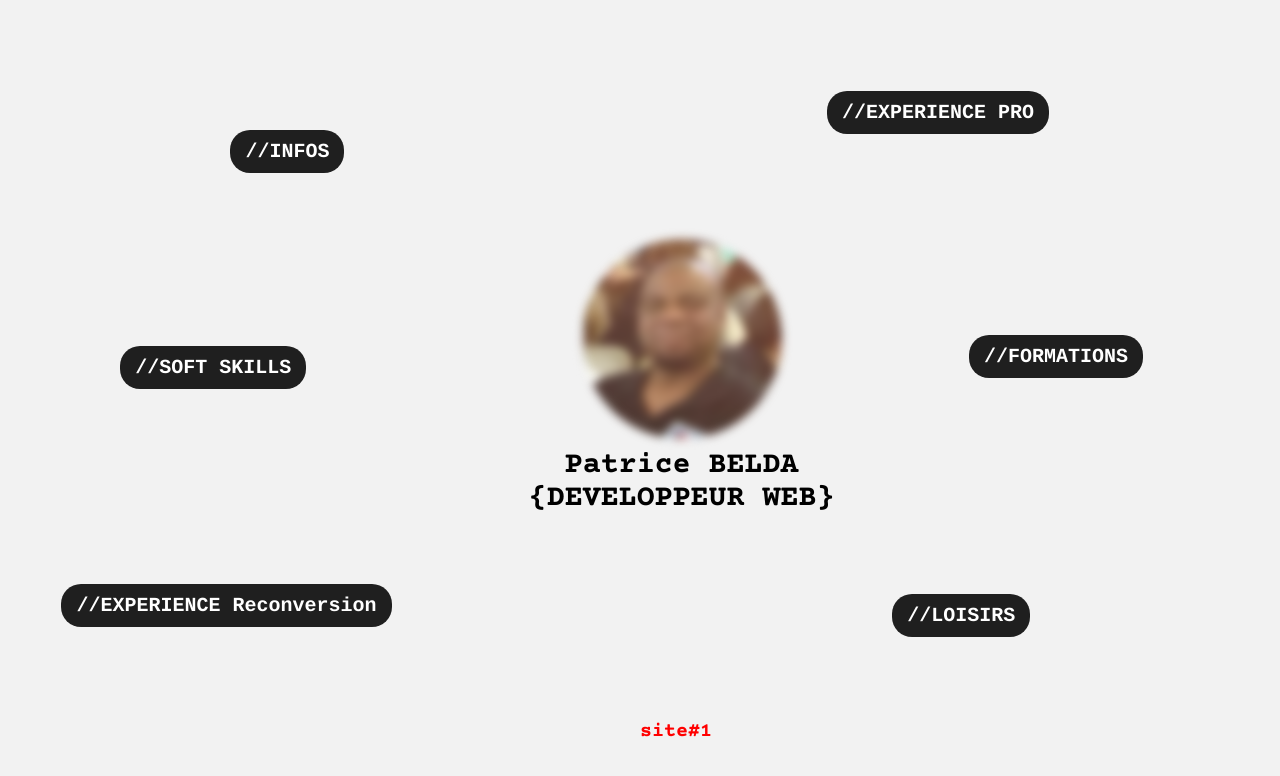
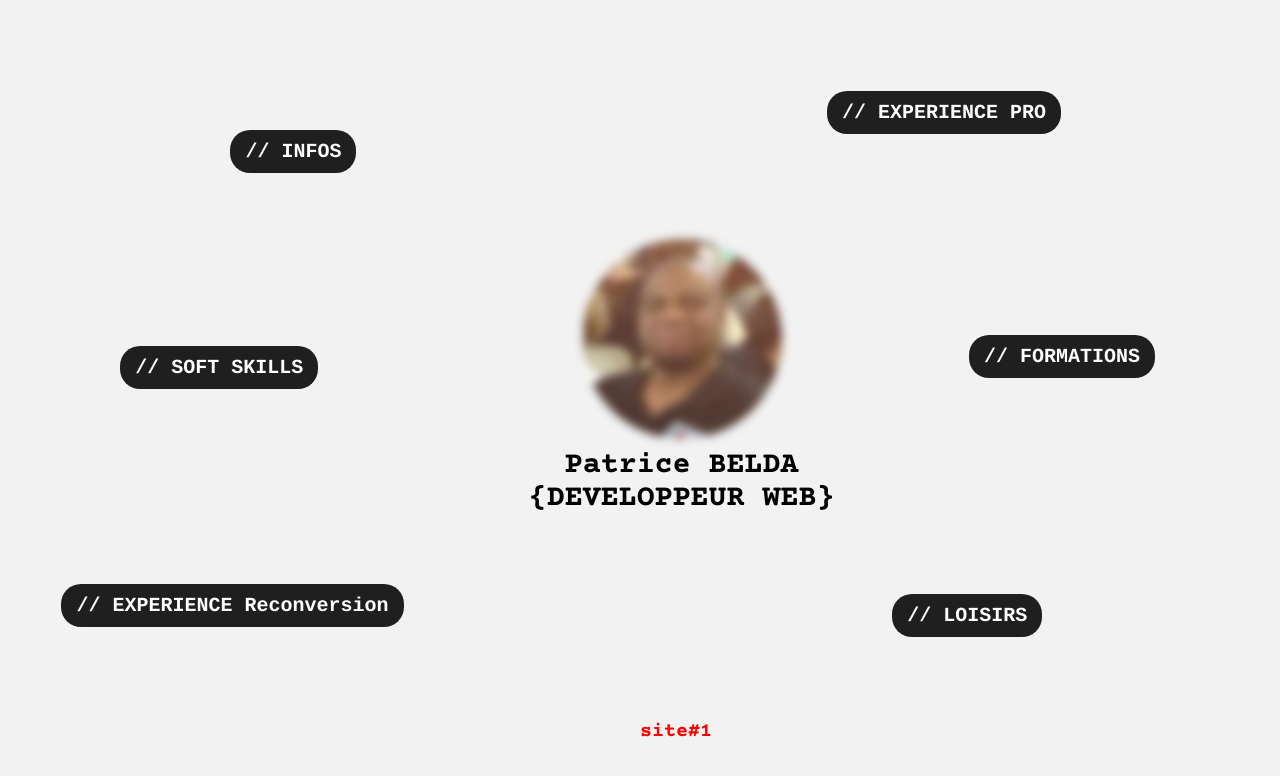
Before and after one commit to Code-Me-live/CV, a plain HTML site: page index.html in a window 1280 px wide. Drawn offline with nearby package versions, Linux system fonts and the light colour scheme.

Commit message:
Add files via upload

```diff
--- a/css/style.css
+++ b/css/style.css
@@ -65,7 +65,7 @@ li .lieu {
 	font-weight: bold;
 }
 
-.titre, .titre1{
+.titre{
 	width: auto;
 	text-align: center;
 	font: normal bold 20px Courier;
@@ -76,8 +76,12 @@ li .lieu {
 	position:absolute;
 }
 
-.titre, .titre1:hover{
+.titre:hover{
 	cursor: pointer;
+}
+
+.titre::before{
+	content: "//";
 }
 
 .EXP1{
--- a/index.html
+++ b/index.html
@@ -21,8 +21,8 @@
 
 		</li>
 		<li class="liste">
-			<div class="INFOS titre1">
-				//INFOS
+			<div class="INFOS titre">
+				INFOS
 				<ul class="deroulant ">
 					<li>5 place de l'église<br>
 						44260 Prinquiau<br>
@@ -34,18 +34,18 @@
 			</div>
 		</li>
 		<li class="liste">
-		<li class="SOFT titre">
-			//SOFT SKILLS
+			<div class="SOFT titre">
+				SOFT SKILLS
 				<ul class="deroulant">
 					<li>Gestion du temps et priorités</li>
 					<li>Connaissance de soi</li>
 					<li>Assertivité</li>
 					<li>Intelligence émotionnelle</li>
 				</ul>
-		</li>
+			</div>
 		</li>
 		<li class="EXP1 titre">
-			//EXPERIENCE PRO
+			EXPERIENCE PRO
 			<ul class="deroulant">
 				<li><strong>2019-2020: </strong>Préparateur Développement pour les futures A320 En mode
 					<strong>Agile</strong>
@@ -69,19 +69,19 @@
 			</ul>
 		</li>
 		<li class="EXP2 titre">
-			//EXPERIENCE Reconversion
+			EXPERIENCE Reconversion
 			<ul class="deroulant">
 				<li><strong>2020-2021 : </strong>Projets informatiques développés: <br>
-					&emsp;&emsp;&emsp;&emsp;&emsp;&emsp;&emsp;Développement en couche du site <br>
-					&emsp;&emsp;&emsp;&emsp;&emsp;&emsp;&emsp;"Enchère" sous Java EE et SQL Server<br>
-					&emsp;&emsp;&emsp;&emsp;&emsp;&emsp;&emsp;<a class="lieu">[Formation en cours ENI Ecole
+					Développement en couche du site <br>
+					"Enchère" sous Java EE et SQL Server<br>
+					<a class="lieu">[Formation en cours ENI Ecole
 						Informatique]</a>
 				</li>
 			</ul>
 		</li>
 		<li class="liste">
 		<li class="FORM titre">
-			//FORMATIONS
+			FORMATIONS
 			<ul class="deroulant">
 				<li><strong>2020 : </strong>Formation de Développeur Web & Web Mobile (Bac+2)</li>
 				<li><strong>2002 : </strong>Baccalauréat Aéronautique option Avionique</li>
@@ -93,8 +93,8 @@
 		</li>
 
 		<li class="liste">
-		<li class="LOIS titre1">
-			//LOISIRS
+		<li class="LOIS titre">
+			LOISIRS
 			<ul class="deroulant">
 				<li><a href="https://soundcloud.com/oneagainprog" target="_blank">Ma Musique</a> (Assistée par
 					Ordinateur)</li>
```
Lines whose indentation alone changed are shown as unchanged.
